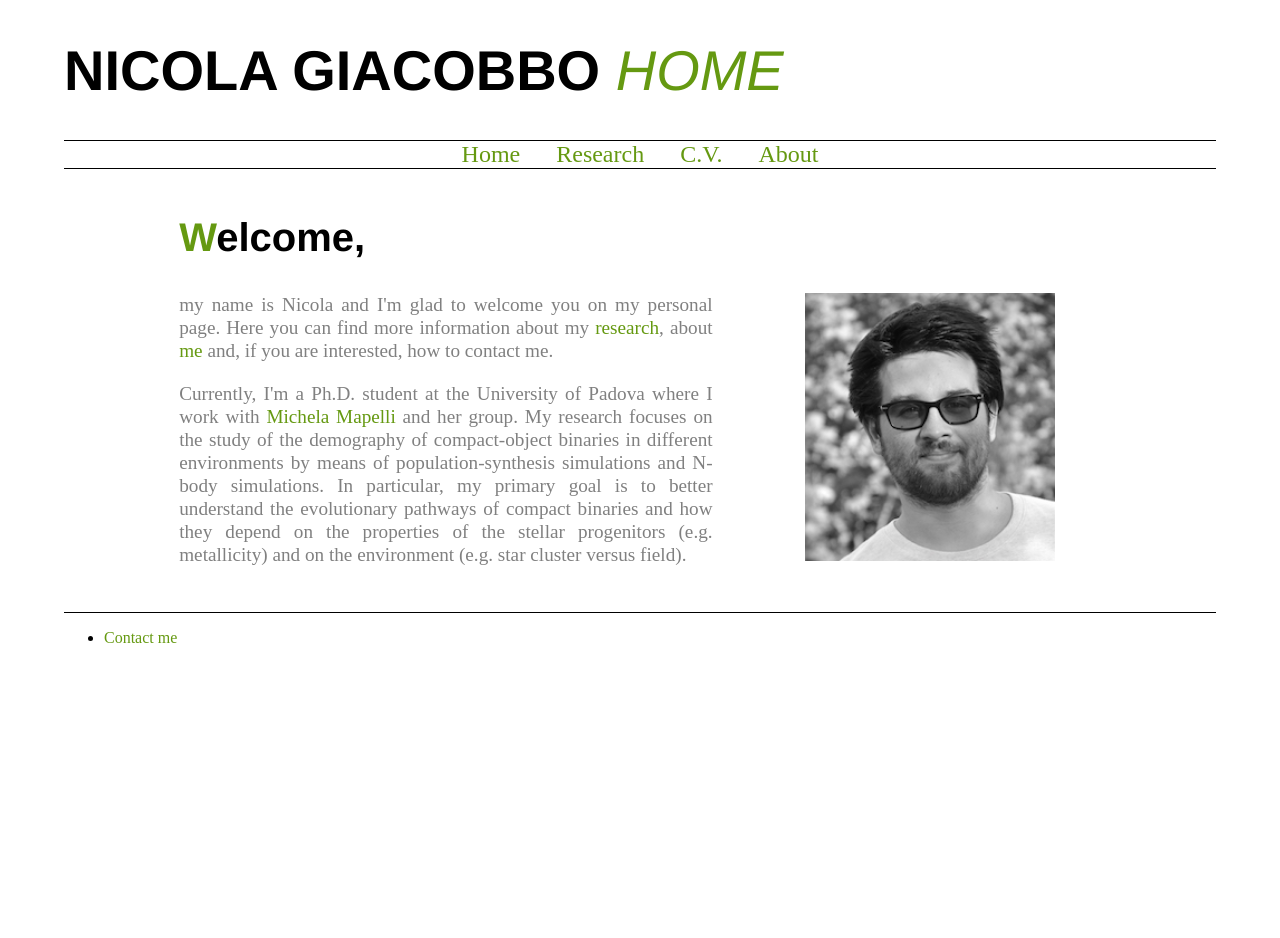
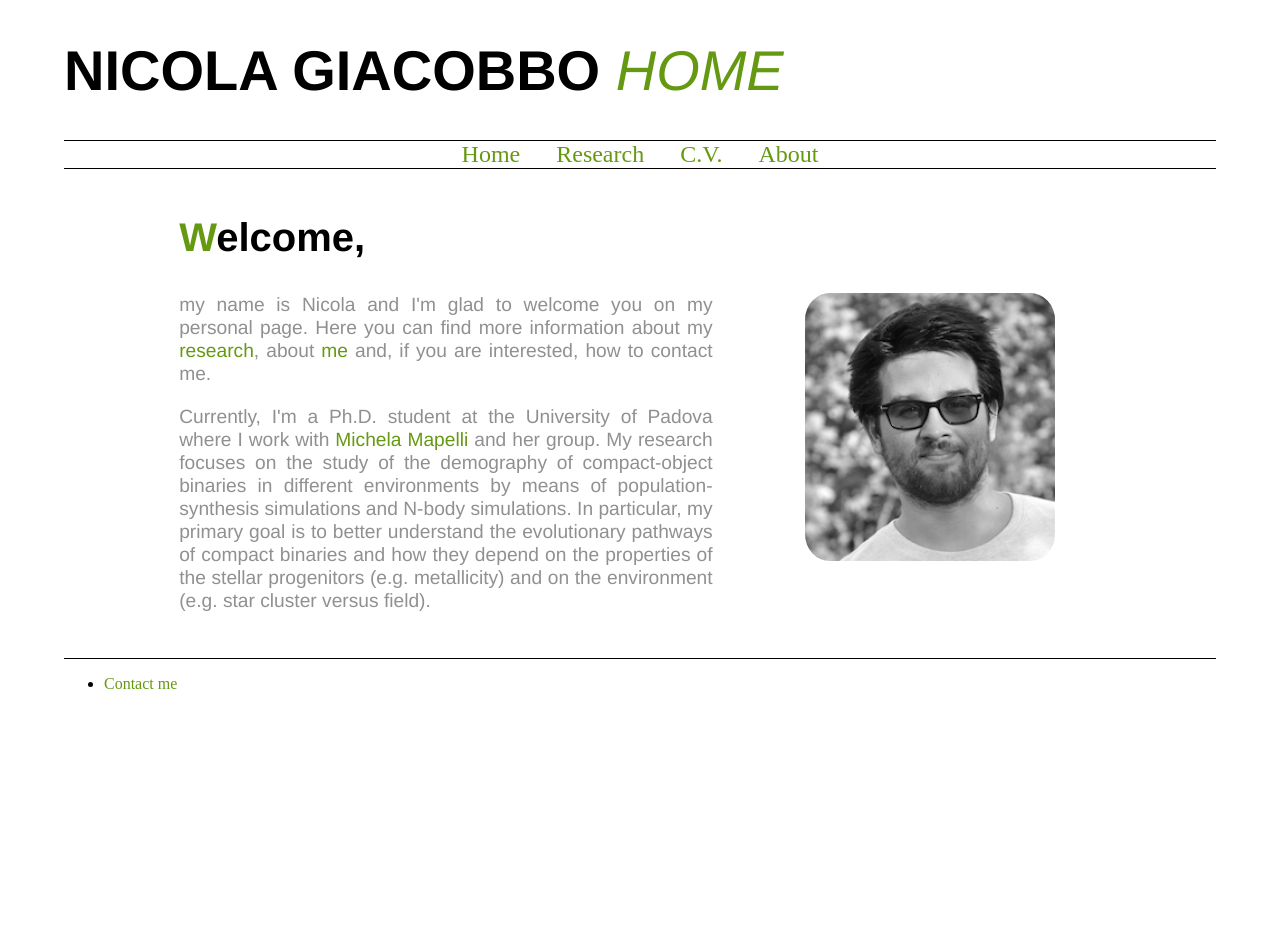
Before and after one commit to GiacobboNicola/giacobbonicola.github.io, a Jekyll site: the page built from index.html, in a window 1280 px wide. Built offline with Jekyll 4.4.1, drawn with Linux system fonts in a browser that asks for light colours.

Commit message:
new font for p element

```diff
--- a/_layouts/home.html
+++ b/_layouts/home.html
@@ -29,7 +29,7 @@
 		<footer>
 		<div class="longtext">
 			<h2> <span class='g'>W</span>elcome, </h2>
-			<img src="../images/Nicola_ProfileBW.JPG"  alt="Me" width="250" style="margin-left: 10%; margin-bottom: 2.5%; margin-right: 5%; float: right">
+			<img src="../images/Nicola_ProfileBW.JPG"  alt="Me" width="250" style="margin-left: 10%; margin-bottom: 2.5%; margin-right: 5%; float: right; border-radius: 10%">
 			<p> my name is Nicola and I'm glad to welcome you on my personal page. Here you can find more information about my
 				<a href="/item2">research</a>, about <a href="/item4">me</a> and, if you are interested, how to contact me. </p>
 			<p> Currently, I'm a Ph.D. student at the University of Padova where I work with <a href="http://web.pd.astro.it/mapelli">Michela Mapelli</a>
--- a/css/main.css
+++ b/css/main.css
@@ -52,7 +52,8 @@ body {
 p {
     font-size: 1.2em;
     line-height: 1.2em;
-    color: grey;
+    font-family:'Helvetica', 'Arial', 'Sans-Serif';
+    color: rgba(128, 128, 128, 0.87);
 }
 footer {
     border-top: 1px solid black;
```
